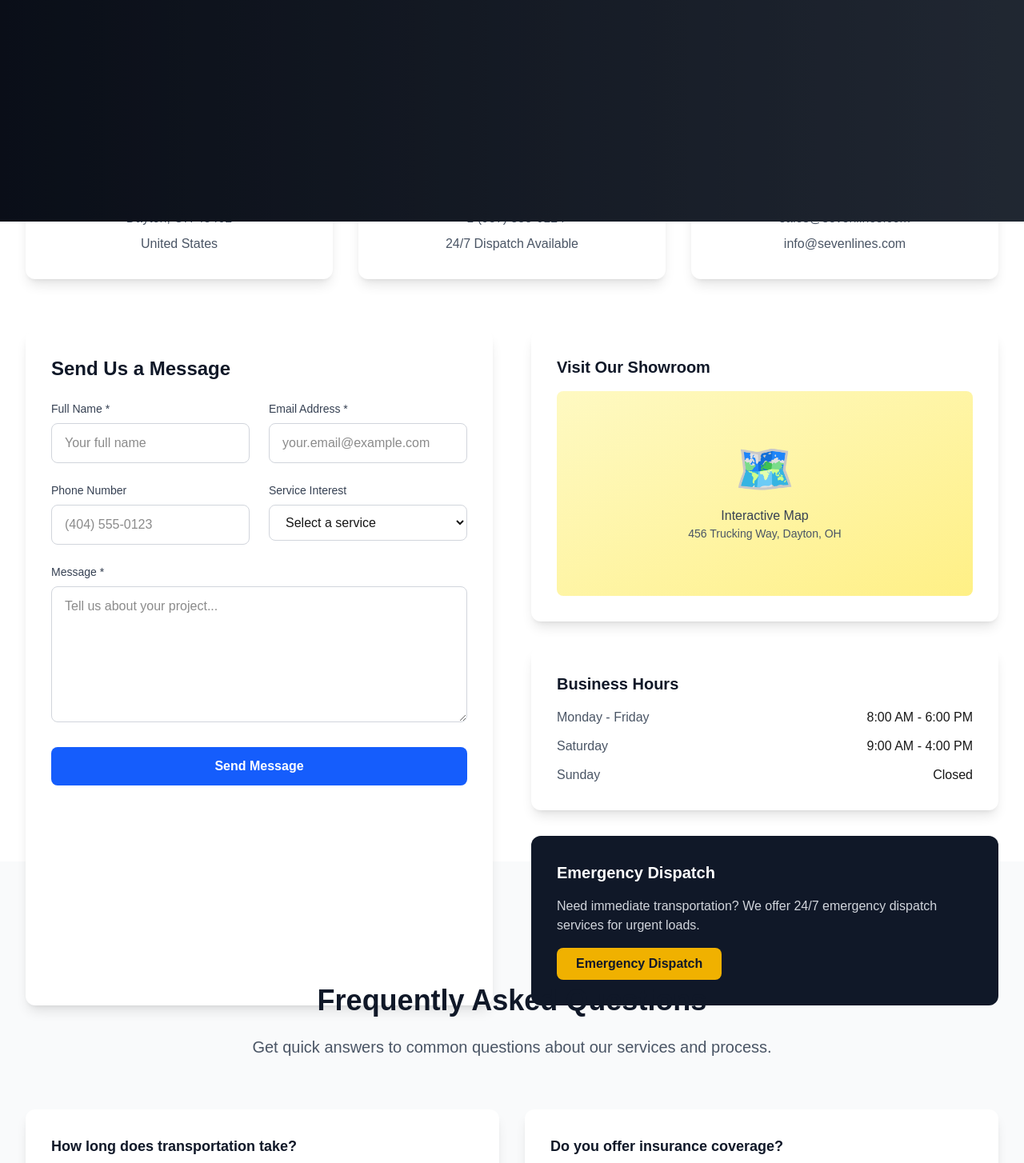
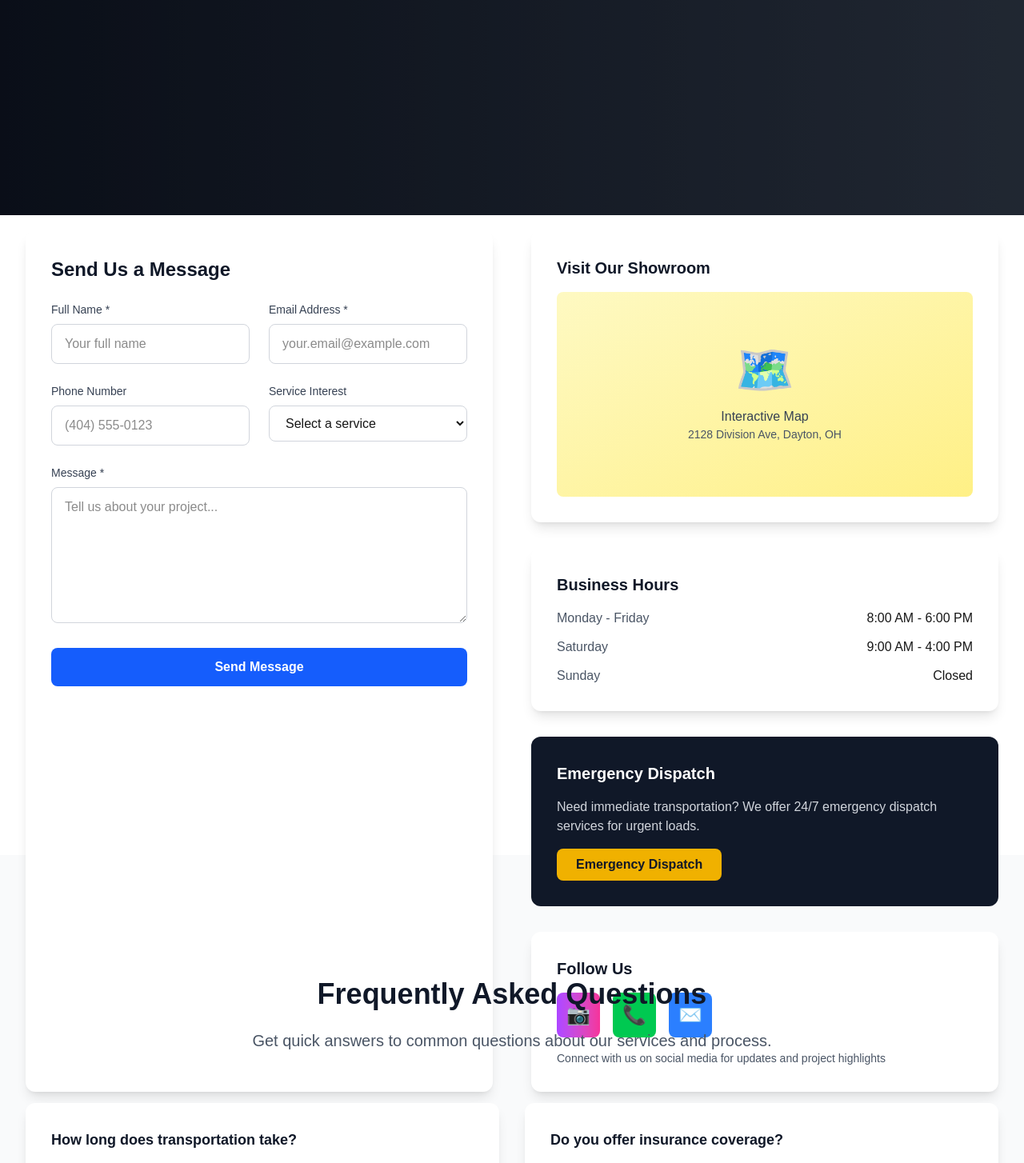
Before and after one commit to workoholyguy/seven-lines, a Next.js app: page /contact in a window 1280 px wide. Shown: the part 700-2154 px from the top of the page at 80% size. Built offline with nearby package versions, Linux system fonts and the light colour scheme.

Commit message:
Added Sections Improved

```diff
--- a/app/components/Header.tsx
+++ b/app/components/Header.tsx
@@ -15,7 +15,7 @@ export default function Header() {
   ];
 
   return (
-    <header className="top-0 left-0 right-0 z-50 bg-white/95 backdrop-blur-md border-b border-gray-100 shadow-sm sticky py-2 rounded-b-lg">
+    <header className="top-0 left-0 right-0 z-50  bg-white/95 backdrop-blur-md border-b border-gray-100 shadow-sm sticky py-0 pt-2 rounded-b-xl">
       <div className="max-w-7xl mx-auto px-4 sm:px-6 lg:px-8">
         <div className="flex justify-between items-center h-16">
           {/* Logo */}
@@ -38,7 +38,7 @@ export default function Header() {
               <Link
                 key={item.name}
                 href={item.href}
-                className="text-gray-700 hover:text-blue-600 px-3 py-2 text-sm font-medium transition-colors duration-200 relative group"
+                className="text-gray-700 hover:text-blue-600 px-4 py-3 text-lg font-semibold transition-colors duration-200 relative group"
               >
                 {item.name}
                 <span className="absolute bottom-0 left-0 w-0 h-0.5 bg-blue-600 transition-all duration-300 group-hover:w-full"></span>
@@ -87,7 +87,7 @@ export default function Header() {
                 <Link
                   key={item.name}
                   href={item.href}
-                  className="text-gray-700 hover:text-blue-600 block px-3 py-2 text-base font-medium transition-colors duration-200"
+                  className="text-gray-700 hover:text-blue-600 block px-4 py-3 text-lg font-bold transition-colors duration-200"
                   onClick={() => setIsMenuOpen(false)}
                 >
                   {item.name}
--- a/app/contact/page.tsx
+++ b/app/contact/page.tsx
@@ -43,17 +43,17 @@ export default function Contact() {
     {
       icon: "📍",
       title: "Visit Us",
-      details: ["456 Trucking Way", "Dayton, OH 45402", "United States"]
+      details: ["2128 Division Ave", "Dayton, OH", "United States"]
     },
     {
       icon: "📞",
       title: "Call Us",
-      details: ["+1 (937) 555-0123", "+1 (937) 555-0124", "24/7 Dispatch Available"]
+      details: ["(937) 206-3308", "+1 (937) 367-0843", "24/7 Dispatch Available"]
     },
     {
       icon: "✉️",
       title: "Email Us",
-      details: ["dispatch@sevenlines.com", "sales@sevenlines.com", "info@sevenlines.com"]
+      details: ["7linesinc@gmail.com", "Dispatch Available", "Quote Requests Welcome"]
     }
   ];
 
@@ -210,7 +210,7 @@ export default function Contact() {
                   <div className="text-center">
                     <div className="text-6xl mb-4">🗺️</div>
                     <p className="text-gray-700 font-medium">Interactive Map</p>
-                    <p className="text-gray-600 text-sm">456 Trucking Way, Dayton, OH</p>
+                    <p className="text-gray-600 text-sm">2128 Division Ave, Dayton, OH</p>
                   </div>
                 </div>
               </div>
@@ -241,6 +241,22 @@ export default function Contact() {
                 <button className="bg-yellow-500 text-gray-900 px-6 py-2 rounded-lg font-semibold hover:bg-yellow-400 transition-colors duration-200">
                   Emergency Dispatch
                 </button>
+              </div>
+
+              <div className="bg-white rounded-xl shadow-lg p-8">
+                <h3 className="text-xl font-bold text-gray-900 mb-4">Follow Us</h3>
+                <div className="flex space-x-4">
+                  <a href="https://www.instagram.com/samlines.inc/" target="_blank" rel="noopener noreferrer" className="bg-gradient-to-r from-purple-500 to-pink-500 text-white p-3 rounded-lg hover:opacity-80 transition-opacity">
+                    <span className="text-2xl">📷</span>
+                  </a>
+                  <a href="tel:+19372063308" className="bg-green-500 text-white p-3 rounded-lg hover:bg-green-600 transition-colors">
+                    <span className="text-2xl">📞</span>
+                  </a>
+                  <a href="mailto:7linesinc@gmail.com" className="bg-blue-500 text-white p-3 rounded-lg hover:bg-blue-600 transition-colors">
+                    <span className="text-2xl">✉️</span>
+                  </a>
+                </div>
+                <p className="text-gray-600 text-sm mt-4">Connect with us on social media for updates and project highlights</p>
               </div>
             </div>
           </div>
--- a/app/page.tsx
+++ b/app/page.tsx
@@ -93,17 +93,17 @@ export default function Home() {
     {
       icon: "📍",
       title: "Visit Us",
-      details: ["456 Trucking Way", "Dayton, OH 45402", "United States"]
+      details: ["2128 Division Ave", "Dayton, OH", "United States"]
     },
     {
       icon: "📞",
       title: "Call Us",
-      details: ["+1 (937) 555-0123", "+1 (937) 555-0124", "24/7 Dispatch Available"]
+      details: ["(937) 206-3308", "+1 (937) 367-0843", "24/7 Dispatch Available"]
     },
     {
       icon: "✉️",
       title: "Email Us",
-      details: ["dispatch@sevenlines.com", "sales@sevenlines.com", "info@sevenlines.com"]
+      details: ["7linesinc@gmail.com", "Dispatch Available", "Quote Requests Welcome"]
     }
   ];
 
@@ -120,13 +120,16 @@ export default function Home() {
   return (
     <div className="min-h-screen">
       {/* Hero Section - Full Screen */}
-      <section className="h-screen relative bg-gradient-to-r from-gray-900 to-gray-700 text-white overflow-hidden">
-        <div className="absolute inset-0 bg-black/40"></div>
+      <section className="h-screen relative bg-gradient-to-r from-gray-900 to-gray-700 text-white overflow-hidden pt-0">
+        {/* Background Image */}
+        <div className="absolute inset-0 bg-cover bg-center bg-no-repeat" style={{ backgroundImage: 'url(/gallery15.jpg)' }}></div>
+        {/* Overlay */}
+        <div className="absolute inset-0 bg-gradient-to-r from-gray-900/80 to-gray-700/80"></div>
         <div className="relative h-full flex items-center justify-center">
           <div className="text-center max-w-6xl mx-auto px-4 sm:px-6 lg:px-8">
             <h1 className="text-5xl md:text-7xl font-bold mb-8">
               Seven Lines
-              <span className="block text-yellow-400 text-4xl md:text-6xl mt-4">Trucking</span>
+              <span className="block text-red-400 text-4xl md:text-6xl mt-4">Trucking</span>
             </h1>
             <p className="text-xl md:text-3xl text-gray-200 max-w-4xl mx-auto mb-12">
               Specialized RGN Superload Transportation Across America
@@ -360,15 +363,15 @@ export default function Home() {
                 Leading heavy haul transportation specialists since 2003. We provide reliable, safe, and efficient transportation solutions for oversized and overweight loads across America.
               </p>
               <div className="flex space-x-4">
-                <div className="bg-yellow-500 text-gray-900 p-3 rounded-lg">
-                  <span className="text-2xl">🚛</span>
-                </div>
-                <div className="bg-yellow-500 text-gray-900 p-3 rounded-lg">
+                <a href="tel:+19372063308" className="bg-yellow-500 text-gray-900 p-3 rounded-lg hover:bg-yellow-400 transition-colors">
                   <span className="text-2xl">📞</span>
-                </div>
-                <div className="bg-yellow-500 text-gray-900 p-3 rounded-lg">
+                </a>
+                <a href="mailto:7linesinc@gmail.com" className="bg-yellow-500 text-gray-900 p-3 rounded-lg hover:bg-yellow-400 transition-colors">
                   <span className="text-2xl">✉️</span>
-                </div>
+                </a>
+                <a href="https://www.instagram.com/samlines.inc/" target="_blank" rel="noopener noreferrer" className="bg-yellow-500 text-gray-900 p-3 rounded-lg hover:bg-yellow-400 transition-colors">
+                  <span className="text-2xl">📷</span>
+                </a>
               </div>
             </div>
 
@@ -398,7 +401,7 @@ export default function Home() {
           {/* Bottom Footer */}
           <div className="border-t border-gray-700 mt-12 pt-8 text-center">
             <p className="text-gray-400">
-              © 2024 Seven Lines Trucking. All rights reserved. | Based in Dayton, Ohio | Nationwide Coverage
+              © 2024 Seven Lines Trucking. All rights reserved. | 2128 Division Ave, Dayton, OH | Nationwide Coverage
             </p>
           </div>
         </div>
```
